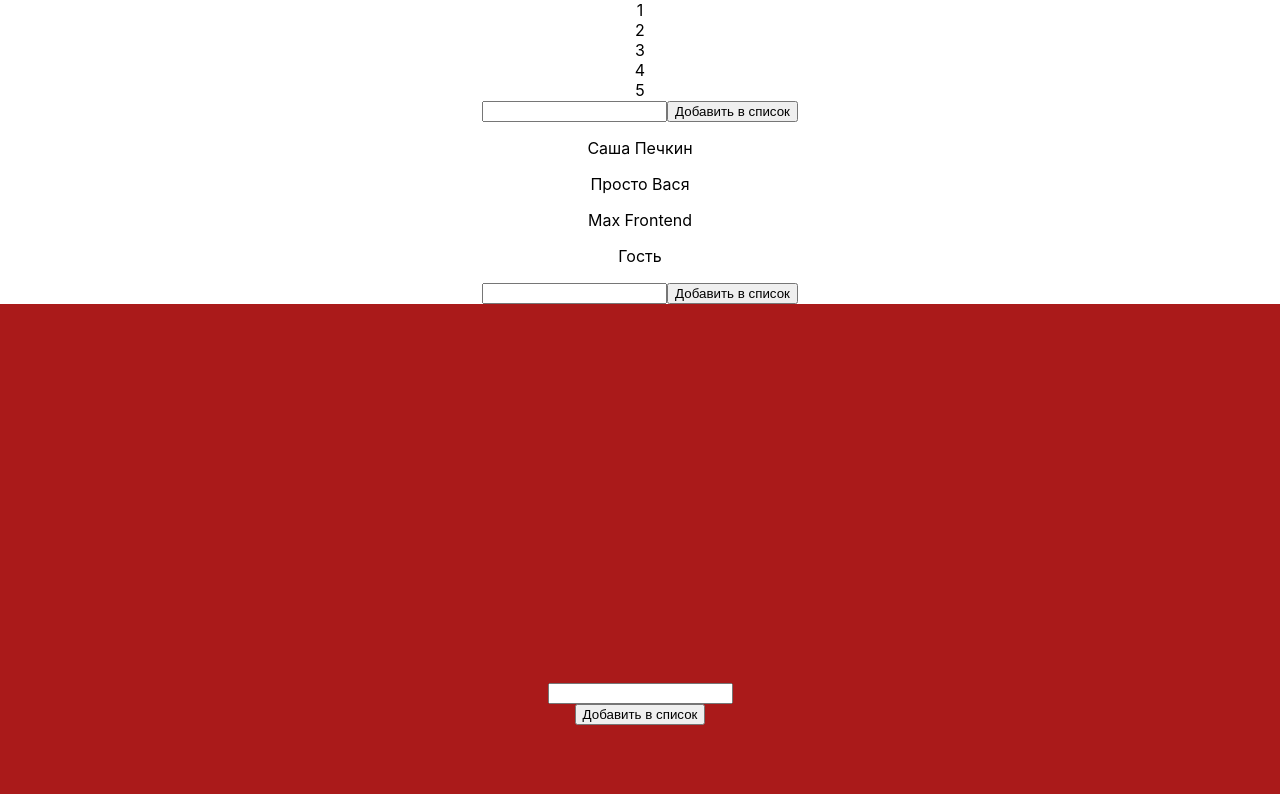
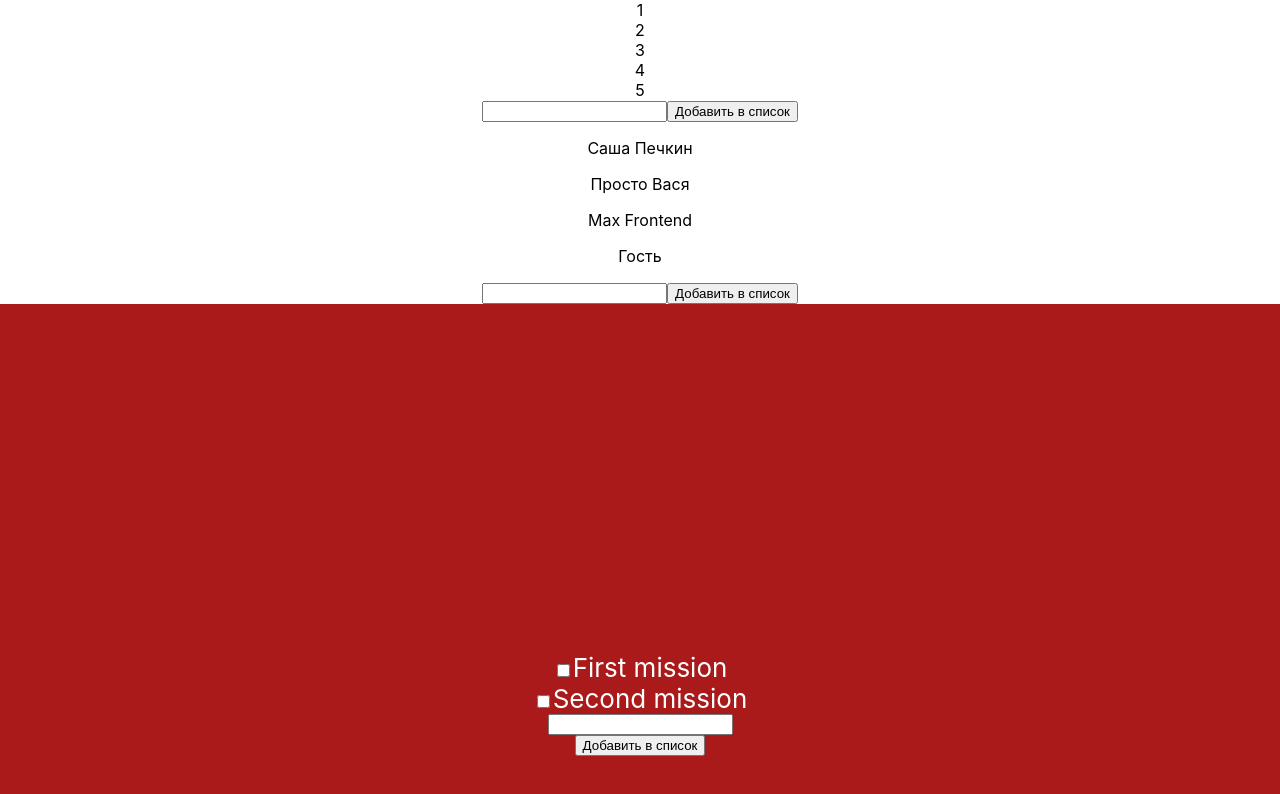
Before and after one commit to Anatoliy-1986/lern-react-2, a React (Create React App) app: page / in a window 1280 px wide. Shown: the top 794 px of the page. Built offline with nearby package versions, Linux system fonts and the light colour scheme.

Commit message:
first commit

```diff
--- /dev/null
+++ b/src/Task.css
@@ -0,0 +1,10 @@
+.Todo {
+    background-color: rgb(170, 26, 26);
+    min-height: 100vh;
+    display: flex;
+    flex-direction: column;
+    align-items: center;
+    justify-content: center;
+    font-size: calc(10px + 2vmin);
+    color: white;
+  }
--- a/src/Task.js
+++ b/src/Task.js
@@ -1,23 +1,28 @@
 import React from 'react'
 import ReactDOM from 'react-dom'
 import { useState } from 'react'
-import './Task.scss';
+//import './Task.scss';
+import './Task.css';
 
 
 function Task () {
 
-	  const [list, setList] = useState([]);
+	  const [list, setList] = useState([
+       {name: 'First mission', completed: false},
+	   {name: 'Second mission', completed: false}
+	  ]);
 
 	  const [value, setValue] = useState('');
 
-	  const [disabled, setDisabled] = useState(false);
 
-	  function enteryNumber(event) {
+
+	  const enteryText = (event) => {
 		  setValue(event.target.value);
 	  };
 
-	  const handleChangeString = () => {
-		setList([...list, value]);
+	  const addText = () => {
+		if (!value.length) return
+		setList([...list, {name: value, completed: false}]);
 		setValue('');
 	  };
 
@@ -29,18 +34,20 @@ function Task () {
 	  <span>{msg}</span>
    }*/
 
-	 /* const soldCheckbox = ({ target: { checked } }) => {
 
-		setDisabled(checked);
-	  };*/
+	const handleChecked = (currentIndex) => (event) => {
+		list.map((item, index) => index === currentIndex ? {...item, checked:event.target.checked} : item)
+
+	}
+
 
 	return <div className="Todo">
           {list.map((item, index) =>
 		  <label key={index}>
-			 <input type="checkbox" id={index} checked={disabled} onChange={ () => setDisabled(!disabled)} />
-			 <span>{item}</span></label>)}
-			<input onChange={enteryNumber} value={value} />
-			<button onClick={handleChangeString}>Добавить в список</button>
+			 <input type="checkbox" id={index} checked={item.completed} onChange={handleChecked(index)} />
+			 <span>{item.name}</span></label>)}
+			<input onChange={enteryText} value={value} />
+			<button onClick={addText}>Добавить в список</button>
 
 
 	</div>;
```
